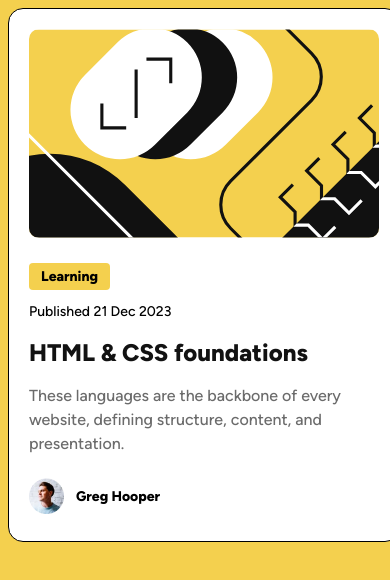
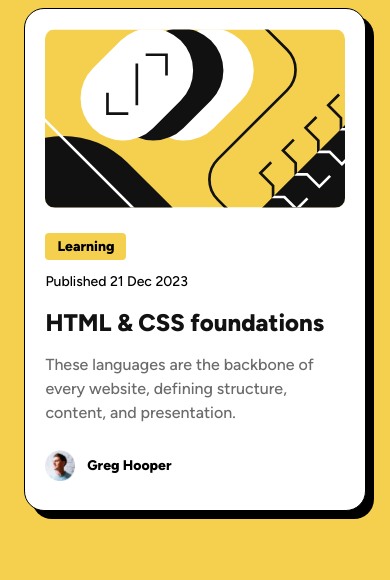
Before and after one commit to michelecandido/blog-preview-card, a plain HTML site: page index.html in a window 390 px wide. Drawn offline with Linux system fonts and the light colour scheme.

Commit message:
update: box-shadow in style.css

```diff
--- a/style.css
+++ b/style.css
@@ -17,12 +17,13 @@ body {
 
 main {
     background-color: white;
-    width: 350px;
-    max-width: 100%;
-    padding: 20px;
+    width: 100%;
+    max-width: 350px;
+    padding: 1.25rem;
     margin: auto;
-    border-radius: 15px;
+    border-radius: 20px;
     border: 1px solid black;
+    box-shadow: 8px 8px black;
 }
 
 /* text */
@@ -87,14 +88,10 @@ a:hover {
     width: 10%;
 }
 
-/* utilities */
+/* media queries */
 
-.attribution {
-    font-size: 11px; text-align: center;
+@media (max-width: 768px) {
+    main {
+        max-width: 80%;
+    }
 }
-
-.attribution a {
-    color: hsl(228, 45%, 44%);
-}
-
-/* media queries */
```
Also changed, not shown: index.html (+0 -7 lines).
